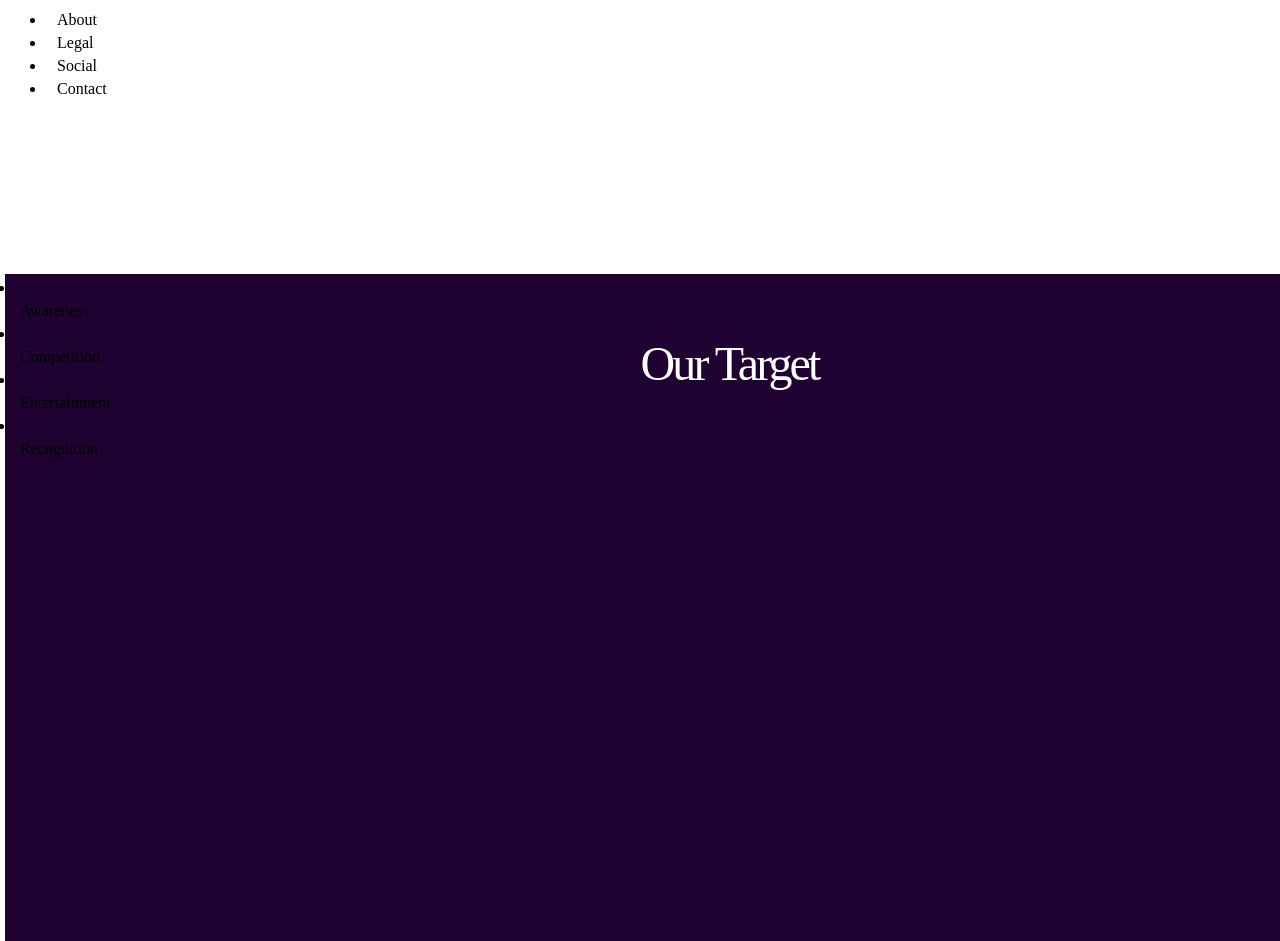
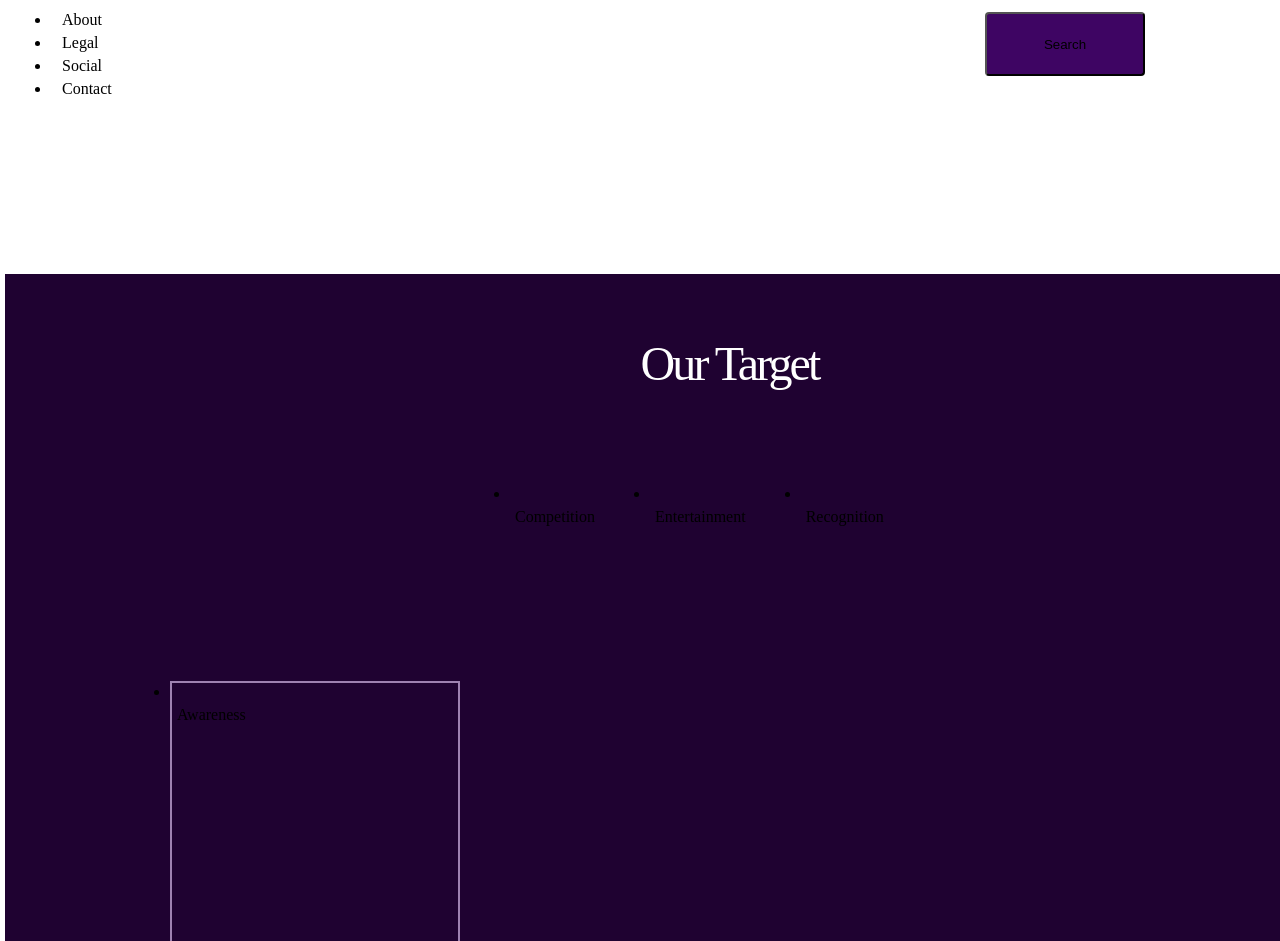
Before and after one commit to ALIPHATICHYD/The-Connected-Awards, a plain HTML site: page HOME/index.html in a window 1280 px wide. Shown: the part 407-1348 px from the top of the page. Drawn offline with Linux system fonts and the light colour scheme; files that its build step writes are made by us from their sources.

Commit message:
Update index.html

```diff
--- a/HOME/index.html
+++ b/HOME/index.html
@@ -8,8 +8,8 @@
     <title>LANDING</title>
 </head>
 <body>
-
-    <header class="main_header">
+    <main>
+  <header class="main_header">
         <div>
             <a href="" class="Logo"><img src="" alt="Logo"></a>
         </div>
@@ -40,27 +40,27 @@
             <form action="" class="Search">
 
                 <input type="text" placeholder="Nominee's Name, Nominiee's Category" name="">
-                <button type="submit">Search</button>
+                <button class="search" type="submit">Search</button>
             </form>
 
         </div>
 
         <div class="Target">
             <h2>Our Target</h2>
-            <ul>
-                <li>
+            <ul class="Functions">
+                <li class="aware">
                     <img src="" alt="">
                     <p class="i_text">Awareness</p>
                 </li>
-                <li>
+                <li class="compete">
                     <img src="" alt="">
                     <p class="i_text">Competition</p>
                 </li>
-                <li>
+                <li class="entertain">
                     <img src="" alt="">
                     <p class="i_text">Entertainment</p>
                 </li>
-                <li>
+                <li class="recognise">
                     <img src="" alt="">
                     <p class="i_text">Recognition</p>
                 </li>
```
